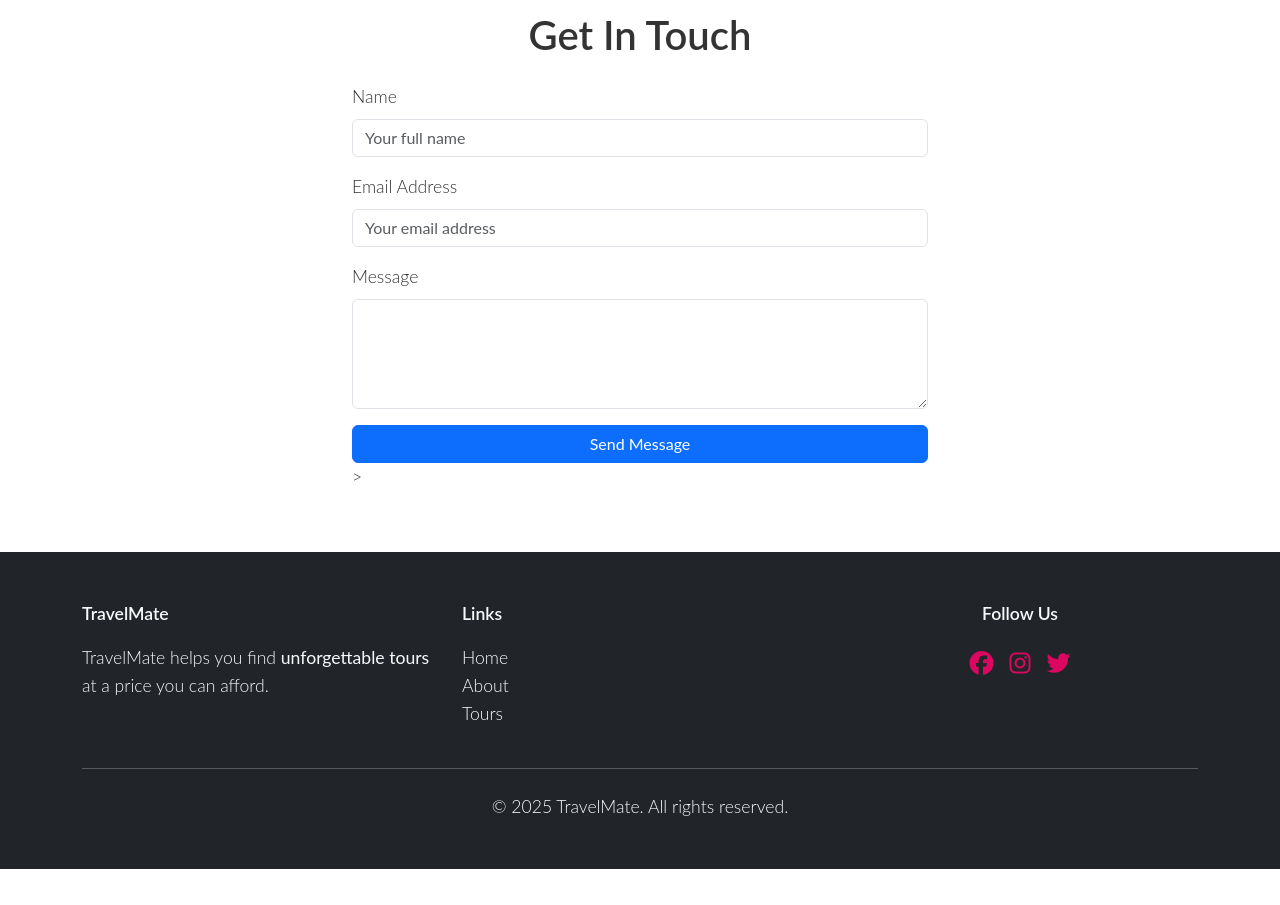
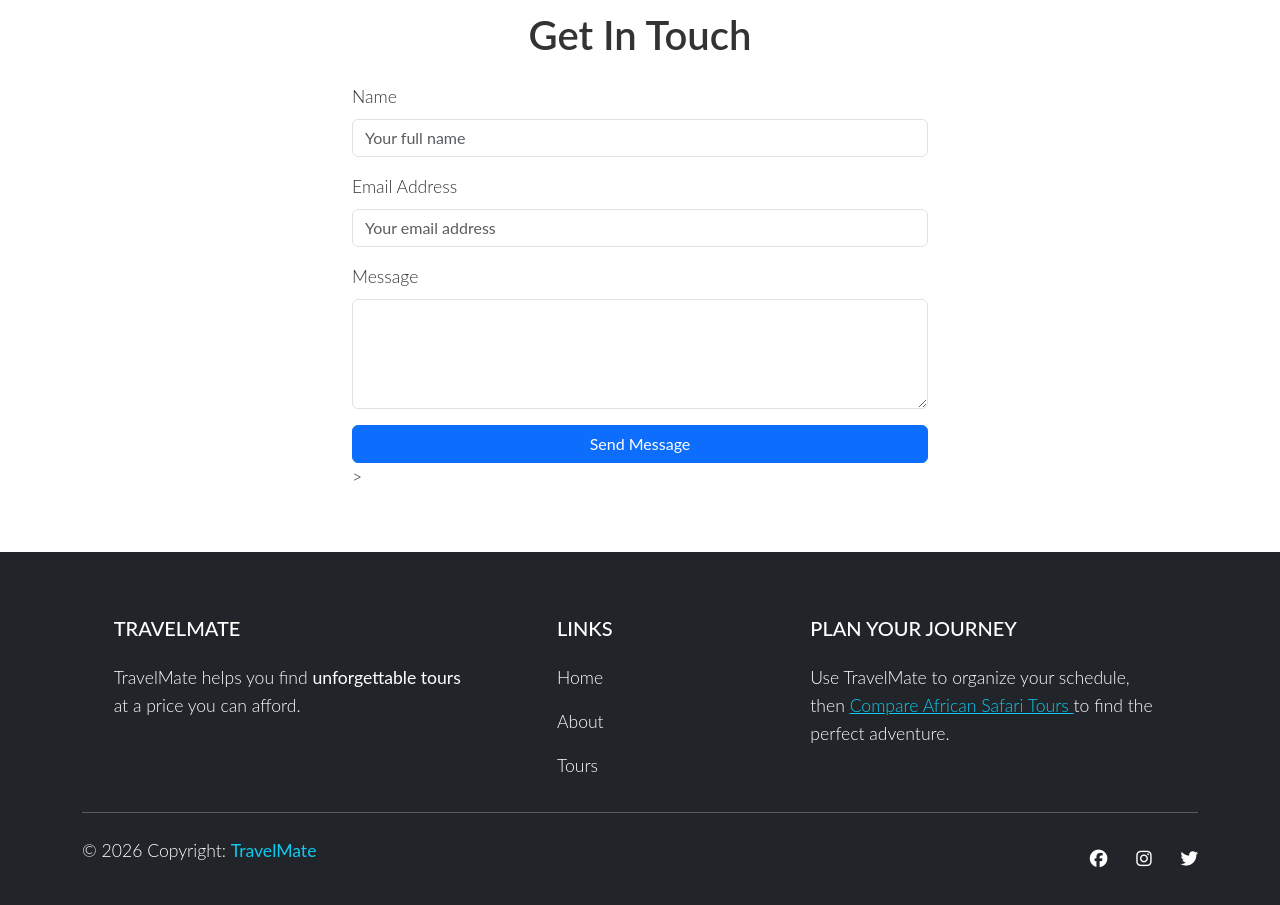
Before and after one commit to elvinkevin/travel-mate, a website with bundled scripts: page public/index.html in a window 1280 px wide. Shown: the part 3133-4038 px from the top of the page. Before the commit the page ends 4002 px from the top, so only its background shows below. Built offline with nearby package versions, Linux system fonts and the light colour scheme; no server answers.

Commit message:
addd a safaribookings link to give the site

```diff
--- a/public/index.html
+++ b/public/index.html
@@ -5,7 +5,8 @@
     <meta property="og:type" content="website">
     <meta property="og:url" content="https://travelmate-pro-46da5.web.app/">
     <meta property="og:title" content="TravelMate | Smart Itinerary Planner for Global Travelers">
-    <meta name="description" content="Book unforgettable tours and trips with TravelMate, the smart itinerary planner. Organize vacation packages and explore the world with our global travel guide.">
+    <meta name="description"
+        content="Book unforgettable tours and trips with TravelMate, the smart itinerary planner. Organize vacation packages and explore the world with our global travel guide.">
     <meta property="og:image" content="https://travelmate-pro-46da5.web.app/images/image-4.jpg">
 
     <meta property="twitter:card" content="summary_large_image">
@@ -70,7 +71,8 @@
     <nav class="navbar navbar-expand-lg bg-secondary bg-gradient sticky-top bg-opacity-75 navbar-dark">
         <div class="container">
             <a class="navbar-brand fw-bold text-light" href="#homepage" aria-label="Go to homepage">TravelMate</a>
-            <button class="navbar-toggler" type="button" data-bs-toggle="collapse" data-bs-target="#navbarNav"  aria-label="Toggle navigation">
+            <button class="navbar-toggler" type="button" data-bs-toggle="collapse" data-bs-target="#navbarNav"
+                aria-label="Toggle navigation">
                 <span class="navbar-toggler-icon"></span>
             </button>
             <div class="collapse navbar-collapse justify-content-end" id="navbarNav">
@@ -443,38 +445,49 @@
             </div>
         </section>
     </main>
-    <footer id="contactus" class="bg-dark text-light py-5">
-        <div class="container">
-            <div class="row g-4 text-center text-md-start">
-                <div class="col-md-4">
-                    <p class="fw-semibold">TravelMate</p>
+    <footer class="bg-dark text-white pt-5 pb-4">
+        <div class="container text-center text-md-start">
+            <div class="row text-center text-md-start">
+
+                <div class="col-md-4 col-lg-4 col-xl-4 mx-auto mt-3">
+                    <h5 class="text-uppercase mb-4 font-weight-bold">TravelMate</h5>
                     <p>TravelMate helps you find <strong>unforgettable tours</strong> at a price you can afford.</p>
                 </div>
-                <div class="col-md-4">
-                    <p class="fw-semibold">Links</p>
-                    <ul class="list-unstyled">
-                        <li><a href="#homepage" class="text-light text-decoration-none"
-                                aria-label="Go to homepage">Home</a></li>
-                        <li><a href="#aboutus" class="text-light text-decoration-none"
-                                aria-label="Go to about us">About</a></li>
-                        <li><a href="#tours" class="text-light text-decoration-none" aria-label="Go to tours">Tours</a>
-                        </li>
-                    </ul>
+
+                <div class="col-md-2 col-lg-2 col-xl-2 mx-auto mt-3">
+                    <h5 class="text-uppercase mb-4 font-weight-bold">Links</h5>
+                    <p><a href="#" class="text-white" style="text-decoration: none;">Home</a></p>
+                    <p><a href="#" class="text-white" style="text-decoration: none;">About</a></p>
+                    <p><a href="#" class="text-white" style="text-decoration: none;">Tours</a></p>
                 </div>
-                <div class="col-md-4 text-center">
-                    <p class="fw-semibold">Follow Us</p>
-                    <div class="d-flex justify-content-center gap-3 fs-4">
-                        <a href="https://web.facebook.com/profile.php?id=100078983834714" style="color: #dc0761;" aria-label="Visit our Facebook page"><i
-                                class="fa-brands fa-facebook"></i></a>
-                        <a href="https://www.instagram.com/117kevinaxel/" style="color: #dc0761;" aria-label="Visit our Instagram page"><i
-                                class="fa-brands fa-instagram"></i></a>
-                        <a href="https://x.com/ElvinXela28649" style="color: #dc0761;" aria-label="Visit our Twitter page"><i
-                                class="fa-brands fa-twitter"></i></a>
+
+                <div class="col-md-4 col-lg-4 col-xl-4 mx-auto mt-3">
+                    <h5 class="text-uppercase mb-4 font-weight-bold">Plan Your Journey</h5>
+                    <p>Use TravelMate to organize your schedule, then
+                        <a href="https://safaribookings.com" target="_blank" rel="noopener noreferrer"
+                            class="text-info">
+                            Compare African Safari Tours
+                        </a>
+                        to find the perfect adventure.
+                    </p>
+                </div>
+
+            </div>
+
+            <hr class="mb-4">
+
+            <div class="row align-items-center">
+                <div class="col-md-7 col-lg-8">
+                    <p>© 2026 Copyright: <strong class="text-info">TravelMate</strong></p>
+                </div>
+                <div class="col-md-5 col-lg-4">
+                    <div class="text-center text-md-end">
+                        <a href="https://web.facebook.com/profile.php?id=100078983834714" class="text-white me-4" aria-label="Facebook"><i class="fab fa-facebook"></i></a>
+                        <a href="https://www.instagram.com/117kevinaxel/" class="text-white me-4" aria-label="Instagram"><i class="fab fa-instagram"></i></a>
+                        <a href="https://x.com/ElvinXela28649" class="text-white" aria-label="Twitter"><i class="fab fa-twitter"></i></a>
                     </div>
                 </div>
             </div>
-            <hr class="my-4">
-            <p class="text-center mb-0">© 2025 TravelMate. All rights reserved.</p>
         </div>
     </footer>
     <button
```
